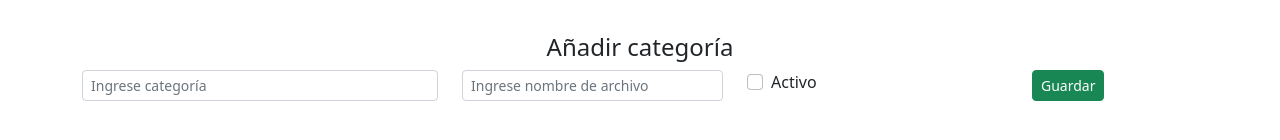
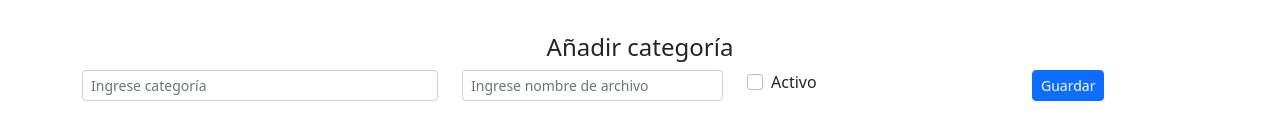
Before and after one commit to Quineddie/omega-petshop-frontend, a React (Create React App) app: page /categorias in a window 1280 px wide. Shown: the part 246-386 px from the top of the page. Built offline with nearby package versions, Linux system fonts and the light colour scheme; no server answers.

Commit message:
actualizando frontend

```diff
--- a/src/componentes/categorias/ListaFormCategorias.js
+++ b/src/componentes/categorias/ListaFormCategorias.js
@@ -167,7 +167,7 @@ const ListaFormCategorias = () => {
                             <label className="form-check-label" htmlFor="activo">Activo</label>
                         </div>
                         <div className="mb-3 col-2">
-                            <button className="btn btn-success btn-sm me-2">Guardar</button>
+                            <button className="btn btn-primary btn-sm me-2">Guardar</button>
                         </div>
                     </div>
                 </form>
```
Also changed, not shown: src/imgs/banner3.jpg.
